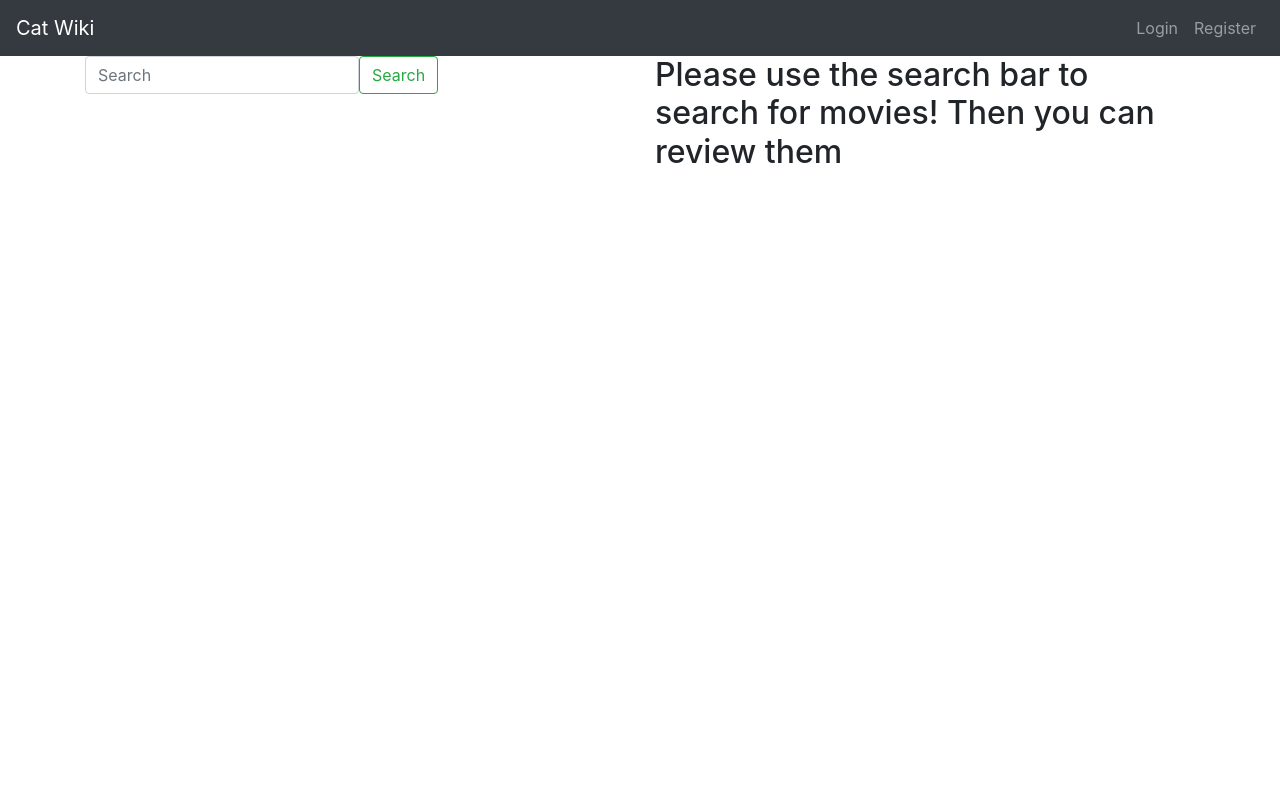
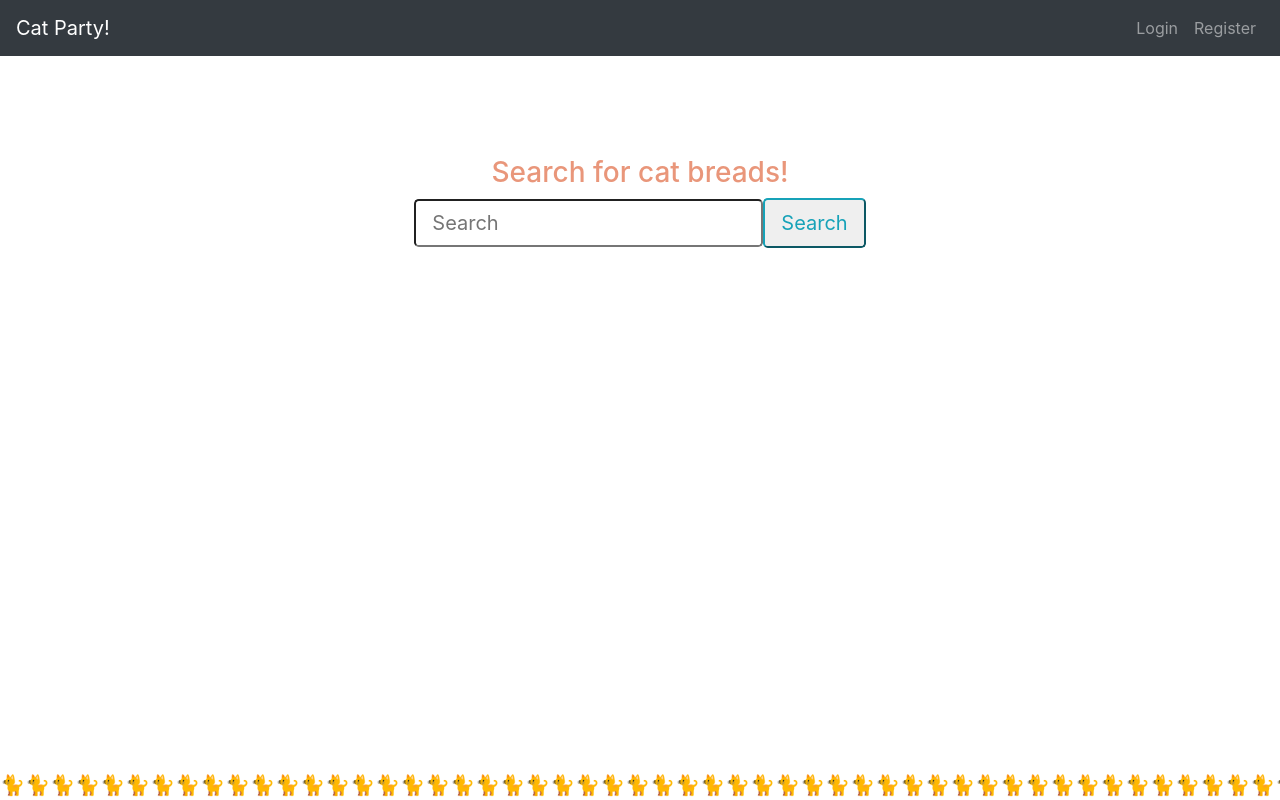
Before and after one commit to jessqin/Cats, a Flask app: page / in a window 1280 px wide. Run offline with Flask 2, Linux system fonts and the light colour scheme; some libraries are stand-ins or nearby versions.

Commit message:
added index ui

```diff
--- a/flask_app/static/custom.css
+++ b/flask_app/static/custom.css
@@ -33,3 +33,10 @@ a {
 h5 {
     color: pink;
 }
+
+#cat-border {
+    white-space: nowrap;
+    text-overflow: ellipsis;
+    overflow: hidden;
+    font-size: 100px;
+}
--- a/flask_app/templates/base.html
+++ b/flask_app/templates/base.html
@@ -8,7 +8,7 @@
     {% if title %}
         <title>{{ title }}</title>
     {% else %}
-        <title>Movie Reviews</title>
+        <title>Cat Party!</title>
     {% endif %}
 </head>
 <body>
@@ -19,5 +19,10 @@
     <script src="https://code.jquery.com/jquery-3.4.1.slim.min.js" integrity="sha384-J6qa4849blE2+poT4WnyKhv5vZF5SrPo0iEjwBvKU7imGFAV0wwj1yYfoRSJoZ+n" crossorigin="anonymous"></script>
     <script src="https://cdn.jsdelivr.net/npm/popper.js@1.16.0/dist/umd/popper.min.js" integrity="sha384-Q6E9RHvbIyZFJoft+2mJbHaEWldlvI9IOYy5n3zV9zzTtmI3UksdQRVvoxMfooAo" crossorigin="anonymous"></script>
     <script src="https://stackpath.bootstrapcdn.com/bootstrap/4.4.1/js/bootstrap.min.js" integrity="sha384-wfSDF2E50Y2D1uUdj0O3uMBJnjuUD4Ih7YwaYd1iqfktj0Uod8GCExl3Og8ifwB6" crossorigin="anonymous"></script>
+    <script>
+        const cat = "&#x1f408;"
+        document.getElementById("cat-border").innerHTML = cat.repeat(100)
+        document.getElementById("cat-border-top").innerHTML = cat.repeat(100)
+    </script>
 </body>
 </html>
--- a/flask_app/templates/header.html
+++ b/flask_app/templates/header.html
@@ -1,7 +1,7 @@
 {% extends "base.html" %}
 {% block header %}
 <nav class="navbar navbar-expand-lg navbar-dark bg-dark">
-    <a class="navbar-brand" href="{{ url_for('index') }}">Cat Wiki</a>
+    <a class="navbar-brand" href="{{ url_for('index') }}">Cat Party!</a>
     <button class="navbar-toggler" type="button" data-toggle="collapse" data-target="#navbarCollapse"
         aria-controls="navbarSupportedContent" aria-expanded="false" aria-label="Toggle navigation">
         <span class="navbar-toggler-icon"></span>
--- a/flask_app/templates/index.html
+++ b/flask_app/templates/index.html
@@ -1,11 +1,12 @@
 {% extends "header.html" %}
 {% block content %}
-
-<div class="row">
-    <div class="col">
+<div style="margin-top: 100px;" class="d-flex justify-content-center align-items-center">
+    <h3 style="color:darksalmon">Search for cat breads!</h3>
+</div>
+<div class="d-flex justify-content-center align-items-center">
     <form action="/" class="form-inline my-2 my-lg-0" method="POST">
         {{ form.csrf_token }}
-            {{ form.search_query(class="form-control", placeholder="Search") }}
+        {{ form.search_query(class="form-control-lg", placeholder="Search") }}
 
         {% if form.search_query.errors %}
         <div class="alert alert-warning" role="alert">
@@ -14,12 +15,13 @@
             {% endfor %}
         </div>
         {% endif %}
-
-            {{ form.submit(class="btn btn-outline-success") }}
+        {{ form.submit(class="btn-lg btn-outline-info") }}
     </form>
 </div>
-    <div class="col">
-        <h2>Please use the search bar to search for movies! Then you can review them </h2>
-    </div>
-</div>
+
+<footer class="fixed-bottom align-items-center" >
+    <span style="font-size: 20px; white-space: nowrap; text-overflow: ellipsis; overflow: hidden;" id="cat-border"></span>
+</footer>
+
+
 {% endblock %}
--- a/flask_app/templates/movie_detail.html
+++ b/flask_app/templates/movie_detail.html
@@ -41,7 +41,6 @@
     <b style = "color: grey;">Origin: {{ cat.origin }}</b>
     <br><br>
   </div>
-
 </div>
 
 <div class="row text-center">
--- a/flask_app/templates/query.html
+++ b/flask_app/templates/query.html
@@ -5,6 +5,7 @@
 {% endif %}
 
 <div class="container-fluid">
+    <br>
     {% for result in results %}
     <div class="media">
         <!--<img src="{{ result.poster_url }}" class="mr-3 movie" alt="missing">-->
```
Lines whose indentation alone changed are shown as unchanged.
